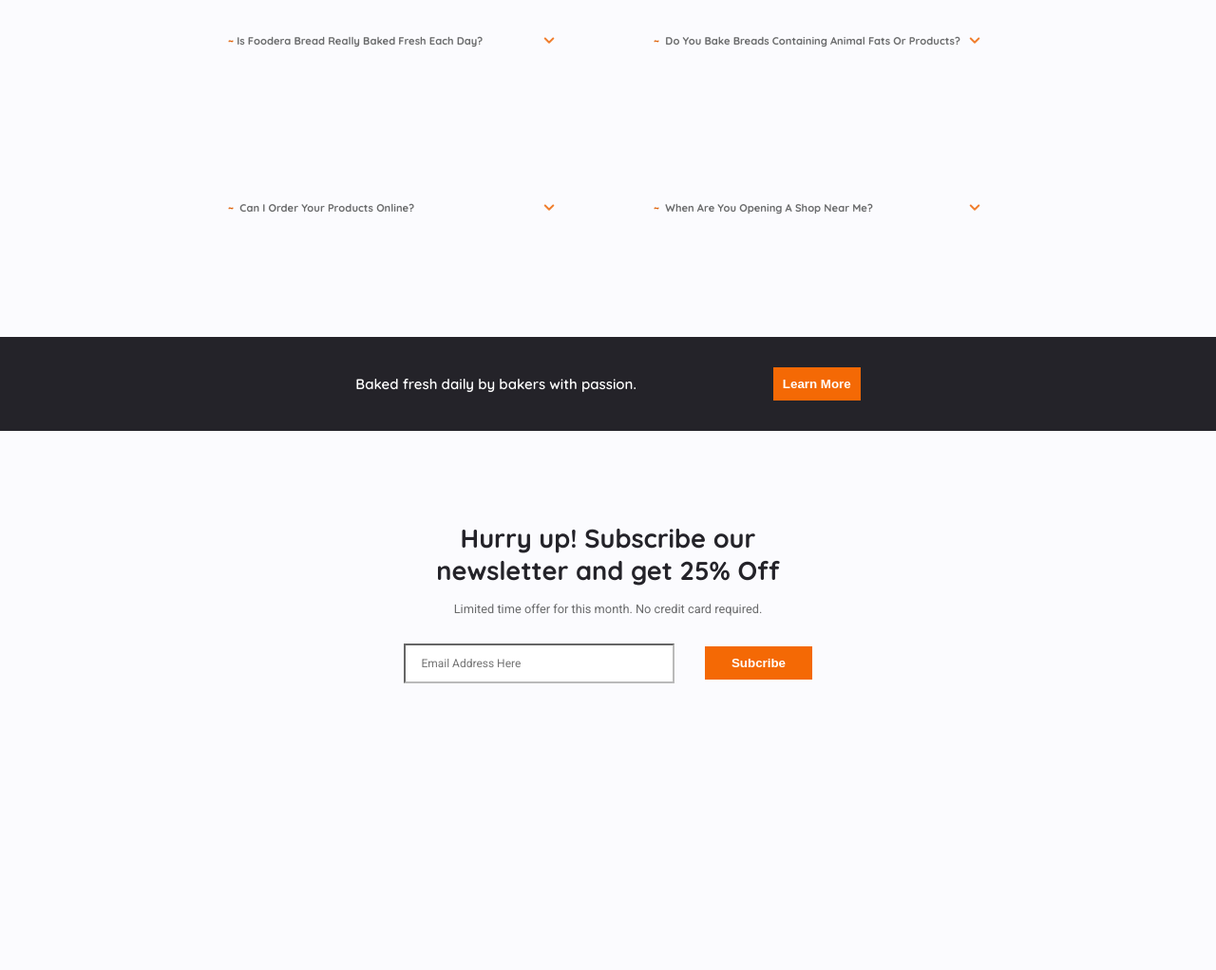
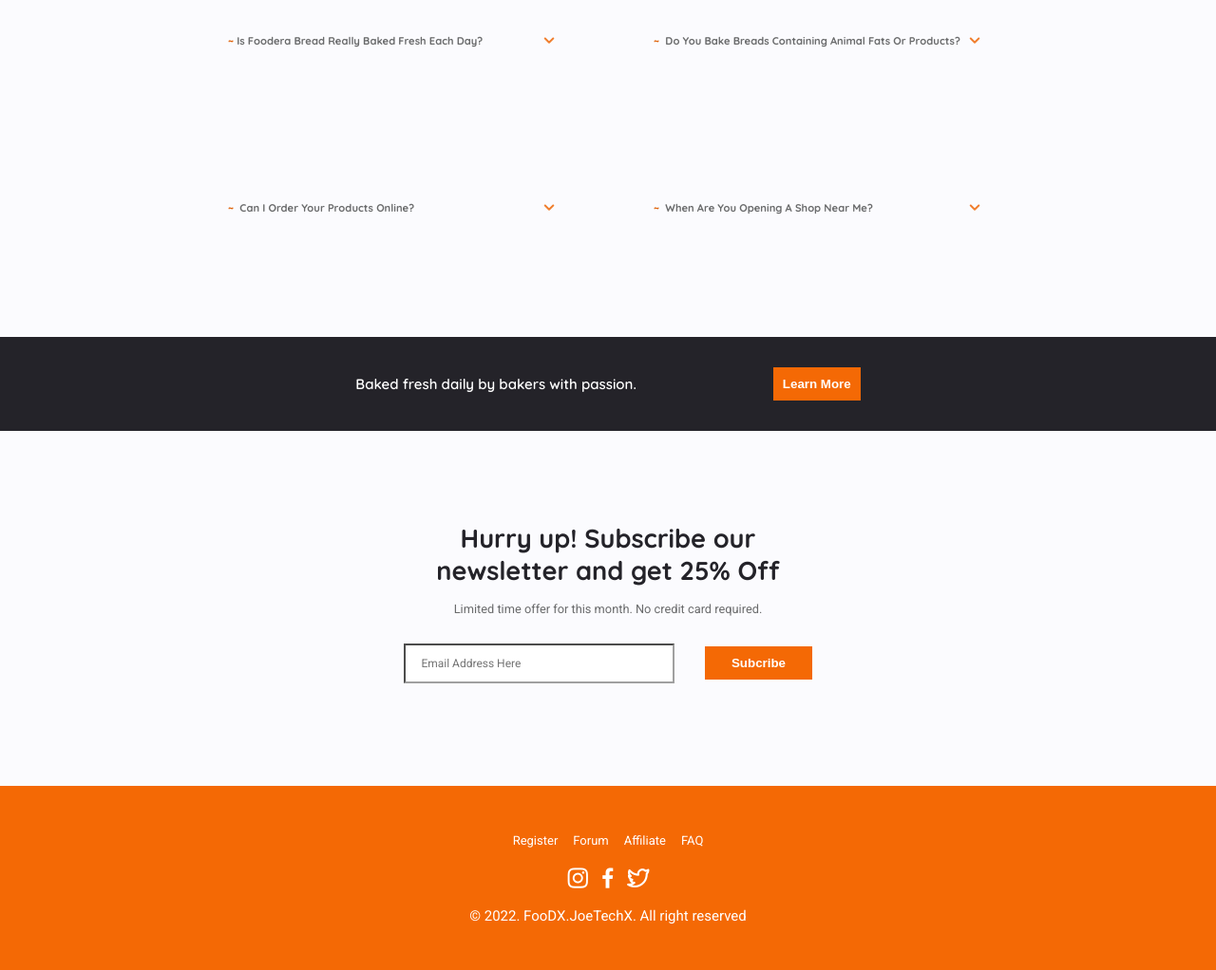
Before and after one commit to JoeTechx/FooDX, a plain HTML site: page index.html in a window 1280 px wide. Shown: the part 3563-4585 px from the top of the page at 95% size. Before the commit the page ends 4295 px from the top, so only its background shows below. Drawn offline with nearby package versions, Linux system fonts and the light colour scheme.

Commit message:
finish footer

```diff
--- a/Assets/CSS/styles.css
+++ b/Assets/CSS/styles.css
@@ -2147,7 +2147,7 @@ nav {
   color: var(--text-color);
   font-family: var(--body-font-sm);
   font-size: var(--smaller-font-size);
-  border-color: #bababa;
+  border-color: #a0a0a0;
   outline: none;
   padding: 0.75rem 8rem 0.75rem 1rem;
 }
@@ -2221,3 +2221,77 @@ nav {
   top: 234rem;
 }
 }
+
+.footer{
+position: relative;
+top: 286rem;
+background-color: var(--first-color);
+width: 100%;
+padding: 3rem;
+text-align: center;
+color: var(--container-color);
+}
+
+.footer-list{
+  display: flex;
+  justify-content: center;
+  align-items: center;
+  gap: 1rem;
+  margin-bottom: 1rem;
+}
+.footer-link{
+  color: var(--container-color);
+  font-size: var(--small-font-size);
+}
+
+.footer-social-icon{
+  color : var(--container-color);
+  font-size: 1.7em;
+}
+
+.footer-social{
+  color : var(--container-color);
+  margin-bottom: 1rem;
+}
+
+ @media  screen and (max-width: 350px) {
+  .footer {
+  top: 298rem;
+}
+}
+
+@media  screen and (min-width: 500px) {
+  .footer {
+  top: 279rem;
+}
+}
+@media  screen and (min-width: 568px) {
+  .footer {
+  top: 254rem;
+}
+}
+@media  screen and (min-width: 625px) {
+  .footer {
+  top: 248rem;
+}
+}
+@media  screen and (min-width: 880px) {
+  .footer {
+  top: 250rem;
+}
+}
+@media  screen and (min-width: 958px) {
+  .footer{
+  top: 207rem;
+}
+}
+@media  screen and (min-width: 1200px) {
+  .footer{
+  top: 232rem;
+}
+}
+@media  screen and (min-width: 1348px) {
+  .footer {
+  top: 239rem;
+}
+}
--- a/index.html
+++ b/index.html
@@ -351,6 +351,50 @@
         </form>
       </section>
     </main>
+
+    <!-- ========= FOOTER ======== -->
+    <footer class="footer">
+              <ul class="footer-list">
+                <li class="footer-item">
+                  <a href="#register" class="footer-link">Register </a>
+                </li>
+                <li class="footer-item">
+                  <a href="#forum" class="footer-link">Forum</a>
+                </li>
+                <li class="footer-item">
+                  <a href="#affiliate" class="footer-link">Affiliate</a>
+                </li>
+                <li class="footer-item">
+                  <a href="#faq" class="footer-link">FAQ</a>
+                </li>
+              </ul>
+            <div class="footer-social">
+              <a
+                href="https://www.instagram.com/"
+                target="blank"
+                class="footer-social-icon"
+              >
+                <i class="uil uil-instagram"></i>
+              </a>
+              <a
+                href="https://www.facebook.com/"
+                target="blank"
+                class="footer-social-icon"
+              >
+                <i class="uil uil-facebook-f"></i>
+              </a>
+              <a
+                href="https://www.twitter.com/"
+                target="blank"
+                class="footer-social-icon"
+              >
+                <i class="uil uil-twitter-alt"></i>
+              </a>
+            </div>
+            <p class="footer-copywrite">
+              &#169; 2022. FooDX.JoeTechX. All right reserved
+            </p>
+    </footer>
     <!-- ======== javascript =========== -->
     <script src="./Assets/JS/app.js"></script>
   </body>
```
